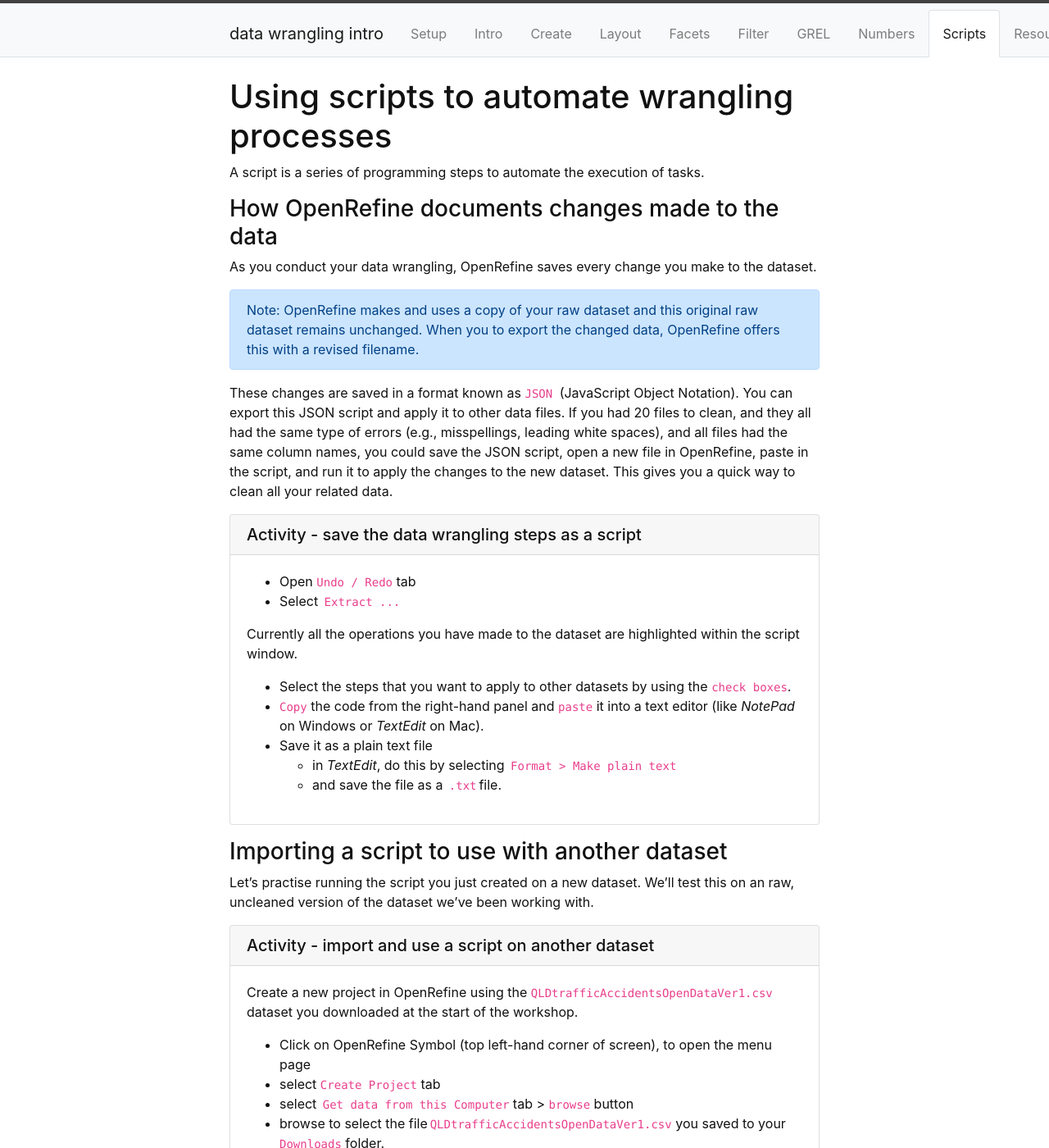
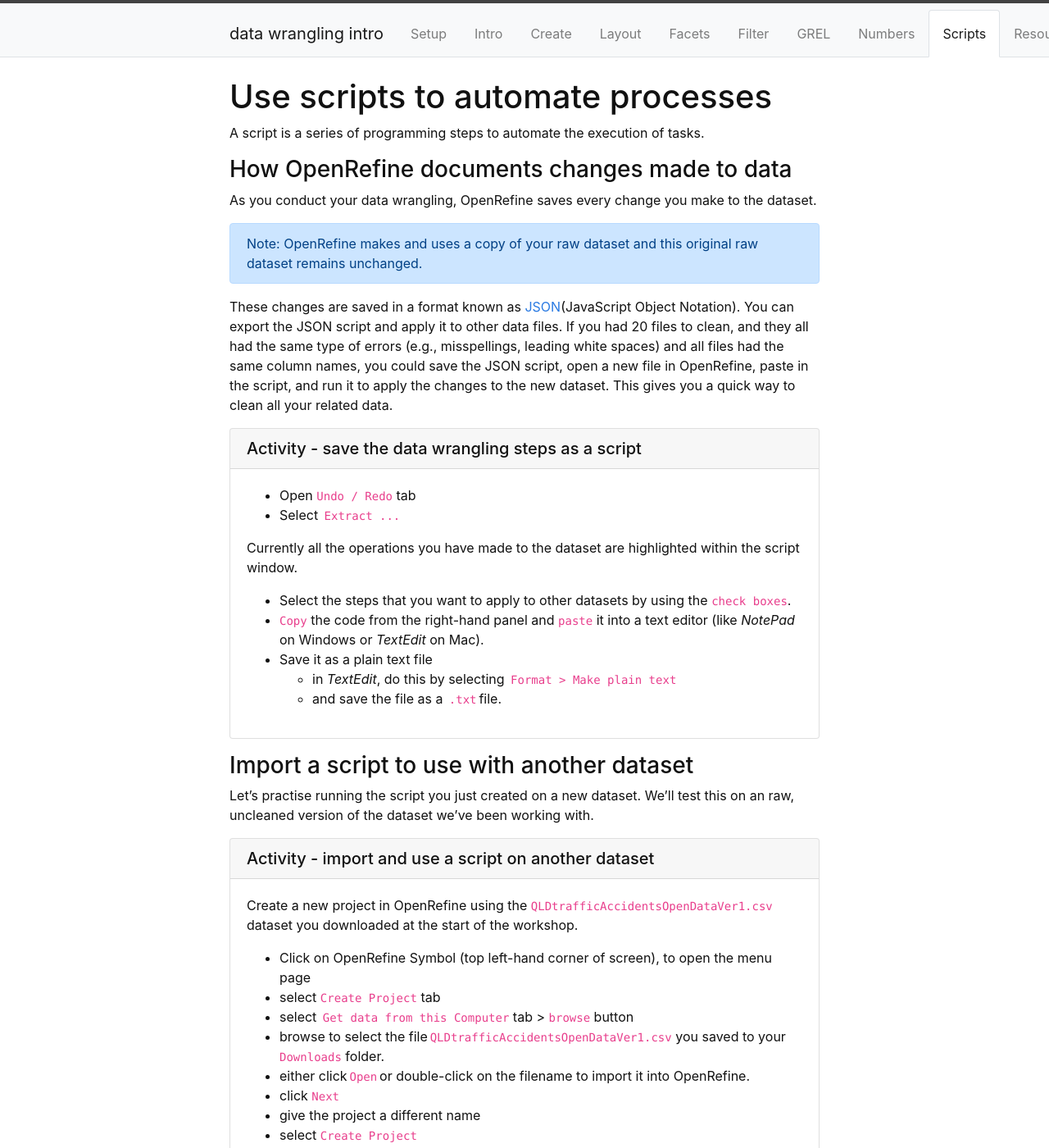
Before and after one commit to GULibrarySandbox/intro-data-wrangle, a Jekyll site: the page built from content/8-lesson.md, in a window 1280 px wide and 1400 px high. Shown: the whole window at 82% size. Built offline with Jekyll 4.4.1, drawn with Linux system fonts in a browser that asks for light colours; some of the changed text lies outside the part shown.

Commit message:
Update 8-lesson.md

```diff
--- a/content/8-lesson.md
+++ b/content/8-lesson.md
@@ -2,19 +2,19 @@
 title: Scripts
 nav: true
 ---
-# Using scripts to automate wrangling processes
+# Use scripts to automate processes
 
 A script is a series of programming steps to automate the execution of tasks.
 
-### How OpenRefine documents changes made to the data
+### How OpenRefine documents changes made to data
 
 As you conduct your data wrangling, OpenRefine saves every change you make to the dataset.
 
 {% capture text %}Note:
-OpenRefine makes and uses a copy of your raw dataset and this original raw dataset remains unchanged. When you to export the changed data, OpenRefine offers this with a revised filename.{% endcapture %}
+OpenRefine makes and uses a copy of your raw dataset and this original raw dataset remains unchanged.{% endcapture %}
 {% include alert.md text=text color=secondary %}
 
-These changes are saved in a format known as  `JSON ` (JavaScript Object Notation). You can export this JSON script and apply it to other data files. If you had 20 files to clean, and they all had the same type of errors (e.g., misspellings, leading white spaces), and all files had the same column names, you could save the JSON script, open a new file in OpenRefine, paste in the script, and run it to apply the changes to the new dataset. This gives you a quick way to clean all your related data.
+These changes are saved in a format known as [JSON](https://en.wikipedia.org/wiki/JSON)(JavaScript Object Notation). You can export the JSON script and apply it to other data files. If you had 20 files to clean, and they all had the same type of errors (e.g., misspellings, leading white spaces) and all files had the same column names, you could save the JSON script, open a new file in OpenRefine, paste in the script, and run it to apply the changes to the new dataset. This gives you a quick way to clean all your related data.
 
 {% capture text %}
 - Open  `Undo / Redo`  tab
@@ -28,7 +28,7 @@ Currently all the operations you have made to the dataset are highlighted within
   - in *TextEdit*, do this by selecting  `Format > Make plain text`
   - and save the file as a  `.txt` file.{% endcapture %} {% include card.md header="Activity - save the data wrangling steps as a script" text=text %}
 
-### Importing a script to use with another dataset
+### Import a script to use with another dataset
 
 Let's practise running the script you just created on a new dataset. We'll test this on an raw, uncleaned version of the dataset we've been working with.
 
@@ -44,23 +44,21 @@ Create a new project in OpenRefine using the  `QLDtrafficAccidentsOpenDataVer1.c
 - select  `Create Project`
 - click the  `Undo / Redo`  tab (left-hand menu) >  ` Apply`
 - paste in the contents of  `.txt`  file you saved.
-- click  `Perform operations`  button
+- click  `Perform operations`  button{% endcapture %} {% include card.md header="Activity - import and use a script on another dataset" text=text %}
 
 The dataset should now be the same as your other cleaned dataset.
 
-For convenience, we used the same dataset.
-
-You could use this process to clean related datasets.
+For convenience, we used the same dataset.  You could use this process to clean related datasets.
 
 For example, you could apply your changes to data that you had collected over different time periods or data that was collected by different researchers (provided everyone uses the same column headings).
 
-The data in this file was generated from a database, so the column headings are pretty much guaranteed to be the same.{% endcapture %} {% include card.md header="Activity - import and use a script on another dataset" text=text %}
+The data in this file was generated from a database, so the column headings are pretty much guaranteed to be the same.
 
 ----
 
 # Save and close a project
 
-By default, OpenRefine saves your project continuously. To close OpenRefine close the browser tab and the terminal window.
+By default, OpenRefine saves your project continuously. To close OpenRefine close the *browser tab* and the *terminal window*.
 
 To find a saved project, open OpenRefine and select  `Open Project`  tab, a list of projects will be available to select and open.
 
@@ -78,9 +76,13 @@ Any exported file will be saved to your default  `Download`  directory.{% en
 You can also export project files as a whole. This is helpful if you wanted to send your raw data and cleaning steps to a collaborator, or share the information as a supplement to a publication.
 
 {% capture text %}
-- Click the `Export` button in the top right and select `Export project`.
+- Click the  `Export`  button in the top right and select  `Export project`.
 
-A `tar.gz` file will download to your default `Download` directory. Depending on your browser, you may have to confirm that you want to save the file. The downloaded `tar.gz` file is a folder of files which have been compressed. Linux and Mac machines will have software installed to automatically expand this type of file when you double-click on it. For Windows-based machines, you may have to install a utility like *7-zip* to expand the zip file.{% endcapture %} {% include card.md header="Activity - export a project" text=text %}
+A  `tar.gz`  file will download to your default `Download` directory. Depending on your browser, you may have to confirm that you want to save the file.
+
+The downloaded  `tar.gz`  file is a folder of files which have been compressed. *Linux* and *Mac* machines will have software installed to automatically expand this type of file when you double-click on it.
+
+For *Windows-based* machines, you may have to install a utility like *7-zip* to expand the zip file.{% endcapture %} {% include card.md header="Activity - export a project" text=text %}
 
 After you have expanded the file, look at the files that appear in this folder. What files are here? What information do you think these files contain?
 
```
